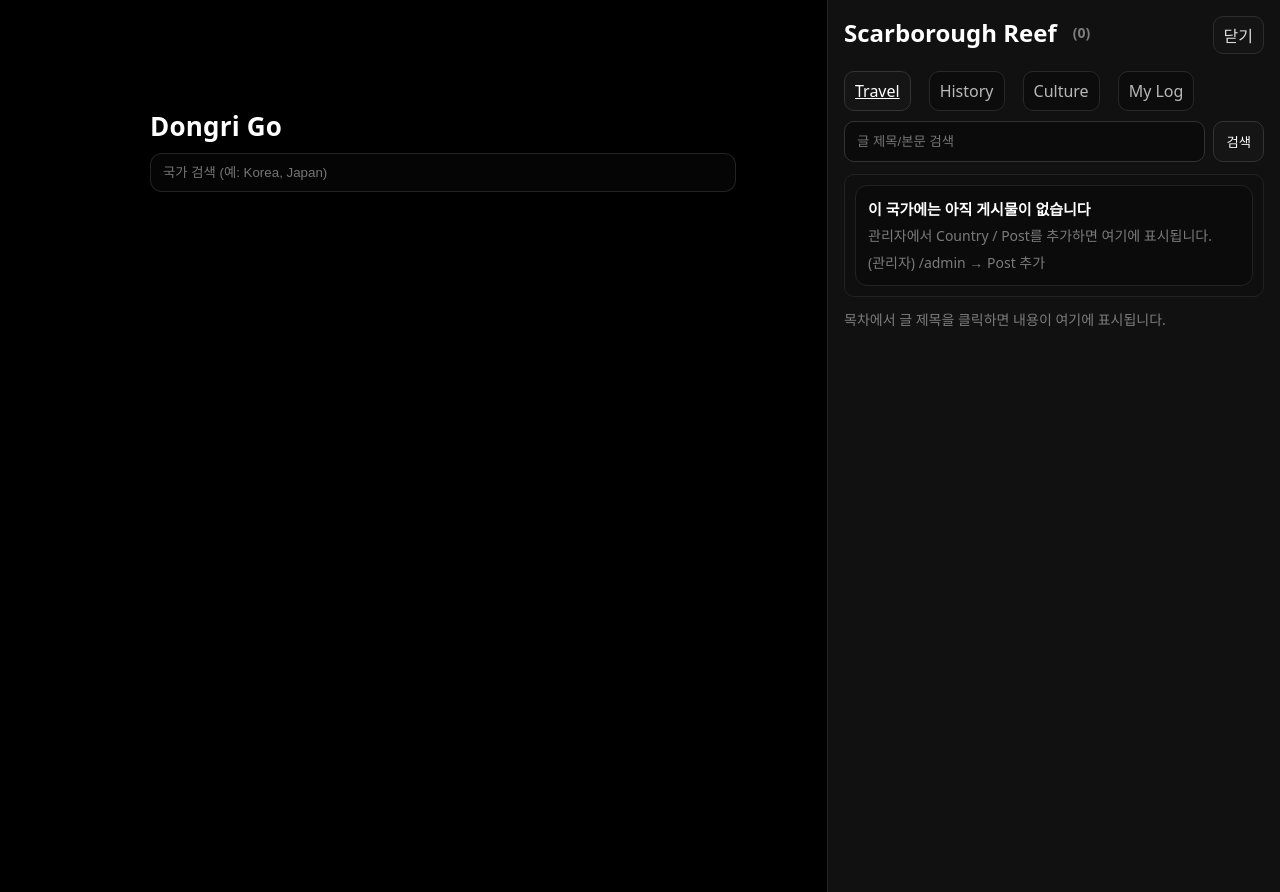
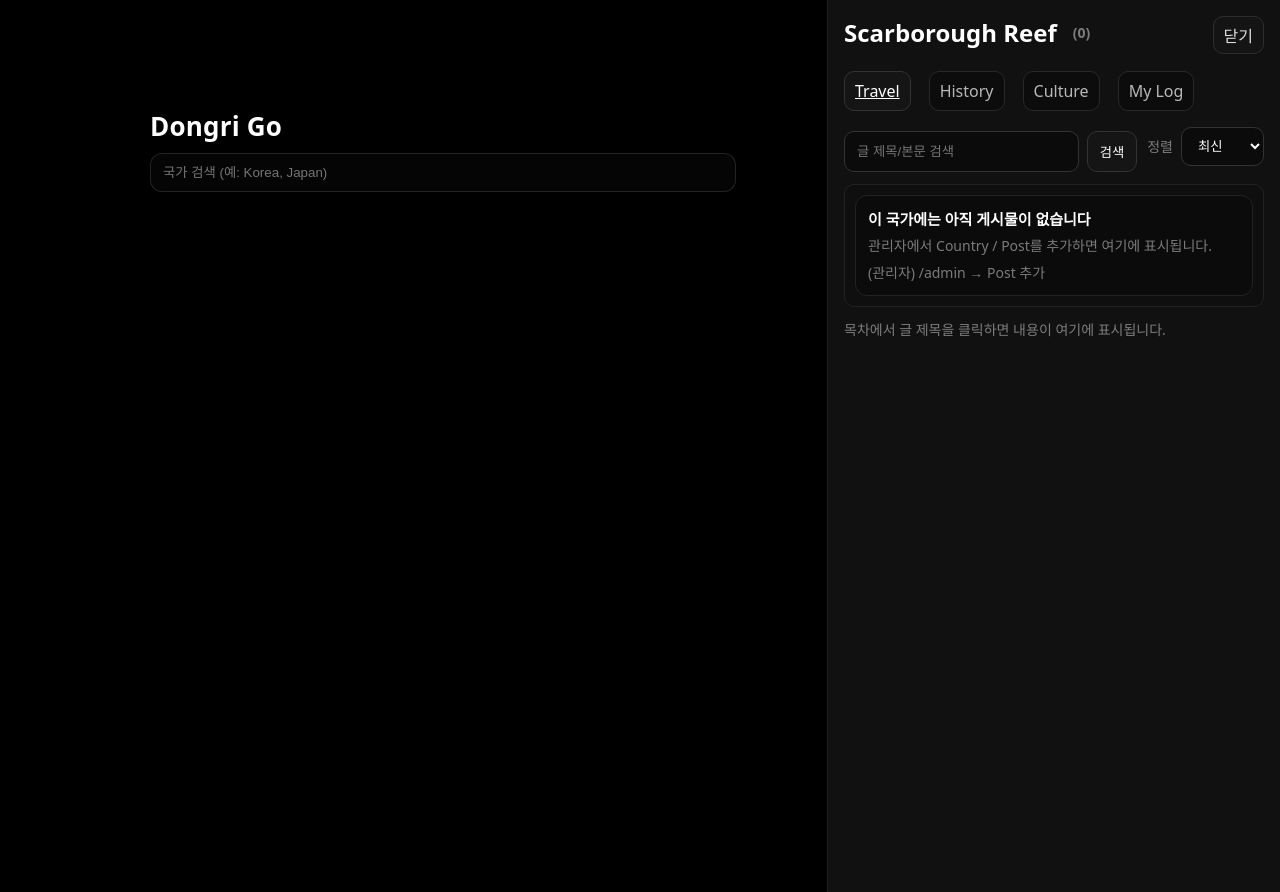
Before and after one commit to lincoln-cmd/DongriGo, a Django app: page /-99/ in a window 1280 px wide. Run offline with Django 5.2, Linux system fonts and the light colour scheme; data comes from the database, SQL or seed files in the repository; some libraries are stand-ins or nearby versions.

Commit message:
feat(board): add post list sort options

```diff
--- /dev/null
+++ b/apps/blog/static/blog/css/board_sort.css
@@ -0,0 +1,42 @@
+/* board_sort.css
+   - Board controls (Search + Sort)
+   - Kept separate to avoid editing the large site.css.
+*/
+
+.board-controls{
+  margin-top: 10px;
+  display: flex;
+  align-items: center;
+  gap: 10px;
+}
+
+.board-controls .board-search-wrap{
+  flex: 1 1 auto;
+  min-width: 0;
+}
+
+.board-sort{
+  display: flex;
+  align-items: center;
+  gap: 8px;
+  flex: 0 0 auto;
+}
+
+.board-sort select{
+  padding: 10px 12px;
+  border-radius: 10px;
+  border: 1px solid #333;
+  background: #0b0b0b;
+  color: #fff;
+  outline: none;
+}
+
+@media (max-width: 640px){
+  .board-controls{
+    flex-direction: column;
+    align-items: stretch;
+  }
+  .board-sort{
+    justify-content: flex-end;
+  }
+}
--- a/apps/blog/templates/blog/_board.html
+++ b/apps/blog/templates/blog/_board.html
@@ -52,6 +52,7 @@
       {% endfor %}
     </div>
 
+    <div class="board-controls">
       <div class="board-search-wrap">
         <form class="search"
               action="{{ category_path }}" method="get"
@@ -76,11 +80,31 @@
         </div>
       </div>
 
+      <form class="board-sort"
+            action="{{ category_path }}" method="get"
+            hx-get="{{ category_path }}"
+            hx-target="#boardContent"
+            hx-swap="innerHTML"
+            hx-indicator=".htmx-indicator"
+            hx-push-url="true">
+        <input type="hidden" name="page" value="1" />
+        {% if q %}
+          <input type="hidden" name="q" value="{{ q }}" />
+        {% endif %}
+        <label class="hint" for="boardSortSelect" style="white-space:nowrap;">정렬</label>
+        <select id="boardSortSelect" name="sort" onchange="this.form.requestSubmit();">
+          {% for v, label in sort_options %}
+            <option value="{{ v }}" {% if sort == v %}selected{% endif %}>{{ label }}</option>
+          {% endfor %}
+        </select>
+      </form>
+    </div>
+
     {% if q %}
       <div style="margin-top:8px;">
         <a class="hint"
-           href="{{ category_path }}?page=1"
-           hx-get="{{ category_path }}?page=1"
+           href="{{ category_path }}?page=1{% if sort and sort != 'new' %}&sort={{ sort|urlencode }}{% endif %}"
+           hx-get="{{ category_path }}?page=1{% if sort and sort != 'new' %}&sort={{ sort|urlencode }}{% endif %}"
            hx-target="#boardContent"
            hx-swap="innerHTML"
            hx-indicator=".htmx-indicator"
--- a/apps/blog/templates/blog/home.html
+++ b/apps/blog/templates/blog/home.html
@@ -11,6 +11,7 @@
   <link rel="stylesheet" href="{% static 'blog/css/pygments.css' %}">
   <link rel="stylesheet" href="{% static 'blog/css/codehilite_extra.css' %}">
   <link rel="stylesheet" href="{% static 'blog/css/site.css' %}">
+  <link rel="stylesheet" href="{% static 'blog/css/board_sort.css' %}">
   <link rel="stylesheet" href="{% static 'blog/vendor/flag-icons/css/flag-icons.min.css' %}">
 </head>
 
--- a/apps/blog/views.py
+++ b/apps/blog/views.py
@@ -40,6 +40,21 @@ def resolve_selected_category(category_slug: str | None):
     cat = mapping.get(category_slug, Post.Category.TRAVEL)
     inv = {v: k for k, v in mapping.items()}
     return cat, inv.get(cat, "travel")
+
+
+def resolve_sort(sort_key: str | None):
+    """정렬 옵션(보수적): 허용된 값만 인정하고, 그 외는 기본값으로 강제."""
+    key = (sort_key or "new").strip().lower()
+    allowed = {"new", "old", "title"}
+    if key not in allowed:
+        key = "new"
+
+    options = [
+        ("new", "최신"),
+        ("old", "오래된"),
+        ("title", "제목"),
+    ]
+    return key, options
 
 
 def is_htmx(request) -> bool:
@@ -146,6 +161,9 @@ def home(request, country_slug=None, category_slug=None, post_slug=None, **kwarg
 
     selected_category, selected_category_slug = resolve_selected_category(category_slug)
 
+    # Phase 2: 목록 정렬 옵션(보수적: 허용된 값만 적용)
+    sort_key, sort_options = resolve_sort(request.GET.get("sort"))
+
     q = (request.GET.get("q") or "").strip()
     is_searching = bool(q)
 
@@ -170,7 +188,12 @@ def home(request, country_slug=None, category_slug=None, post_slug=None, **kwarg
     if is_searching:
         posts_qs = posts_qs.filter(Q(title__icontains=q) | Q(content__icontains=q))
 
-    posts_qs = posts_qs.order_by("-published_at", "-created_at", "-id")
+    if sort_key == "old":
+        posts_qs = posts_qs.order_by("published_at", "created_at", "id")
+    elif sort_key == "title":
+        posts_qs = posts_qs.order_by("title", "id")
+    else:
+        posts_qs = posts_qs.order_by("-published_at", "-created_at", "-id")
 
     paginator = Paginator(posts_qs, 10)
     page_obj = paginator.get_page(request.GET.get("page") or "1")
@@ -254,6 +277,10 @@ def home(request, country_slug=None, category_slug=None, post_slug=None, **kwarg
         "q": q,
         "is_searching": is_searching,
 
+        # Phase 2: sort option
+        "sort": sort_key,
+        "sort_options": sort_options,
+
         # Phase 2-2 (Empty state UX)
         "country_posts_total": country_posts_total,
         "category_posts_total": category_posts_total,
```
Also changed, not shown: other parts of apps/blog/templates/blog/_board.html (+19 -16 lines). Lines whose indentation alone changed are shown as unchanged.
